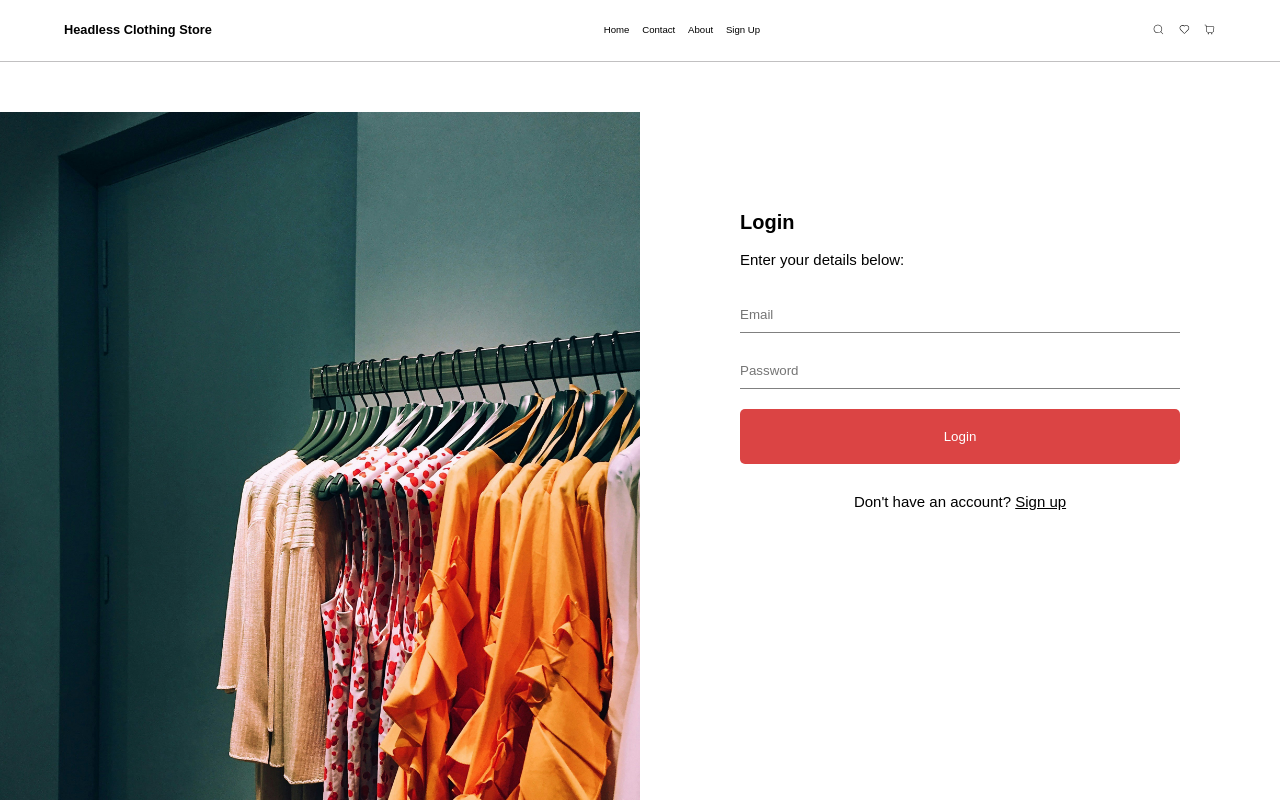
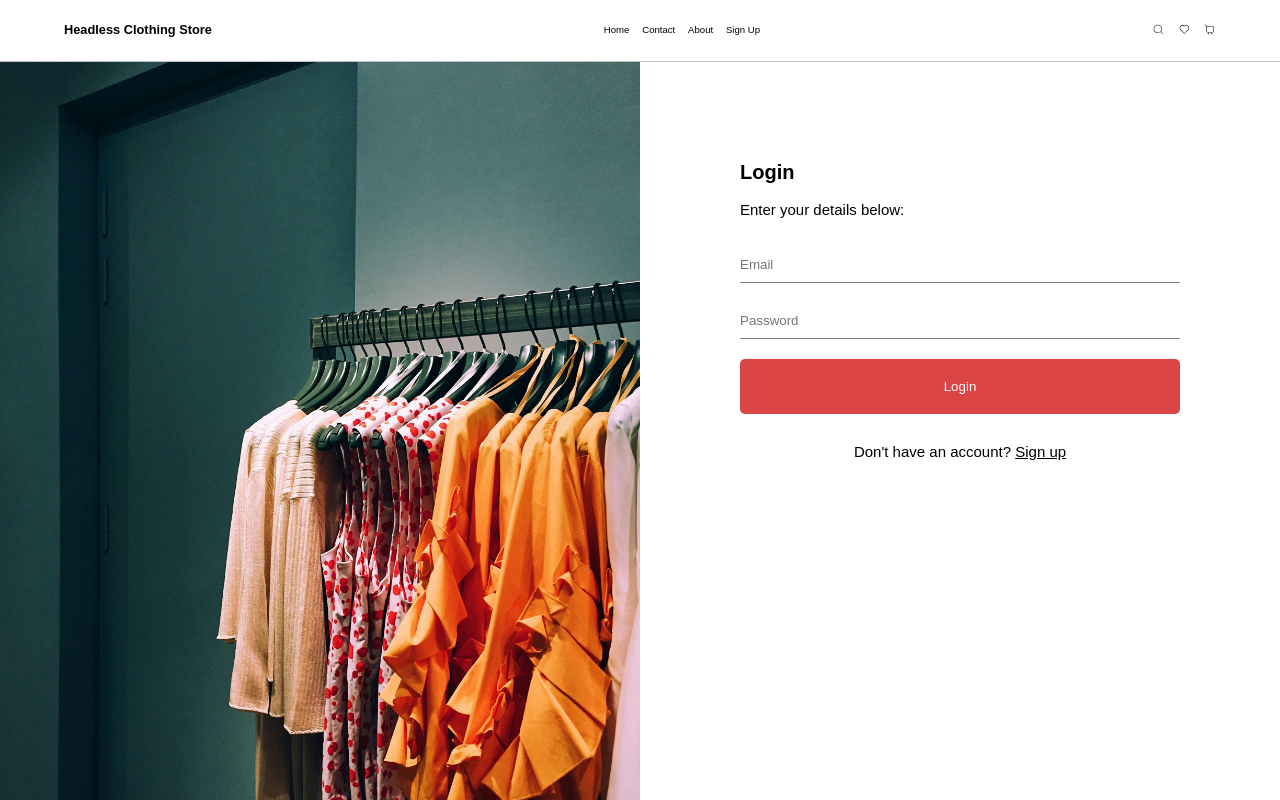
Before and after one commit to MattiVboiii/gw2_svm, a React (Vite) app: page /login in a window 1280 px wide. Shown: the top 800 px of the page. Built offline with nearby package versions, Linux system fonts and the light colour scheme.

Commit message:
fixing login part 1

```diff
--- a/src/pages/Login.tsx
+++ b/src/pages/Login.tsx
@@ -1,27 +1,35 @@
-import styles from '../styles/home/Login.module.css';
-import { useState } from 'react';
-import { Link } from 'react-router';
+import styles from "../styles/home/Login.module.css";
+import { useState } from "react";
+import { Link, useNavigate } from "react-router";
+import api from "../api";
 
 const Login = () => {
-  const [email, setEmail] = useState('');
-  const [password, setPassword] = useState('');
+  const [email, setEmail] = useState("");
+  const [password, setPassword] = useState("");
   const [errors, setErrors] = useState<string[]>([]);
+  const navigate = useNavigate();
 
-  const handleSubmit = (e: React.FormEvent<HTMLFormElement>) => {
+  const handleSubmit = async (e: React.FormEvent<HTMLFormElement>) => {
     e.preventDefault();
     const newErrors: string[] = [];
-    if (!email) newErrors.push('Please enter an email');
-    if (!password) newErrors.push('Please enter a password');
+    if (!email) newErrors.push("Please enter an email");
+    if (!password) newErrors.push("Please enter a password");
     if (newErrors.length > 0) {
       setErrors(newErrors);
     } else {
-      setErrors([]);
+      try {
+        const response = await api.post("/auth/login", { email, password });
+        localStorage.setItem("token", response.data.token);
+        navigate("/");
+      } catch (error: any) {
+        setErrors([error.response.data.error]);
+      }
     }
   };
 
   return (
     <div className={styles.login_container}>
-      <img src='/src/assets/signuplogin_cover.jpg' alt='' />
+      <img src="/src/assets/signuplogin_cover.jpg" alt="" />
       <form className={styles.login_form} onSubmit={handleSubmit}>
         <h1>Login</h1>
         <p>Enter your details below:</p>
@@ -32,29 +40,25 @@ const Login = () => {
             ))}
           </ul>
         )}
-        <div>
         <input
-            type='email'
-            id='email'
-            name='email'
+          type="email"
+          id="email"
+          name="email"
           value={email}
           onChange={(e) => setEmail(e.target.value)}
-            placeholder='Email'
+          placeholder="Email"
         />
-        </div>
-        <div>
         <input
-            type='password'
-            id='password'
-            name='password'
+          type="password"
+          id="password"
+          name="password"
           value={password}
           onChange={(e) => setPassword(e.target.value)}
-            placeholder='Password'
+          placeholder="Password"
         />
-        </div>
-        <button type='submit'>Login</button>
+        <button type="submit">Login</button>
         <p>
-          Don't have an account? <Link to='/signup'>Sign up</Link>
+          Don't have an account? <Link to="/signup">Sign up</Link>
         </p>
       </form>
     </div>
--- a/src/styles/home/Login.module.css
+++ b/src/styles/home/Login.module.css
@@ -1,33 +1,39 @@
 .login_container {
-  display: grid;
-  grid-template-columns: 1fr 1fr;
-  padding: 50px 0;
+  display: flex;
   height: 100vh;
 }
-
 img {
-  width: 50vw;
-  grid-column: 1;
+  height: 100%;
+  object-fit: cover;
+  flex: 1;
 }
-
 .login_form {
   /* border: 1px solid black; */
   padding: 100px;
-  grid-column: 2;
+  flex: 1;
+  display: flex;
+  flex-direction: column;
+  align-items: center;
   h1 {
     font-size: 2rem;
     margin-bottom: 20px;
     font-weight: bold;
+    width: 100%;
   }
   p {
     font-size: 1.5rem;
     margin-bottom: 30px;
+    width: 100%;
   }
   .error {
     color: black;
+    width: 100%;
+    font-size: 1.2rem;
+    margin-bottom: 20px;
     li {
       background-color: red;
       padding: 5px;
+      border: 1px solid black;
     }
   }
   input {
```
Lines whose indentation alone changed are shown as unchanged.
